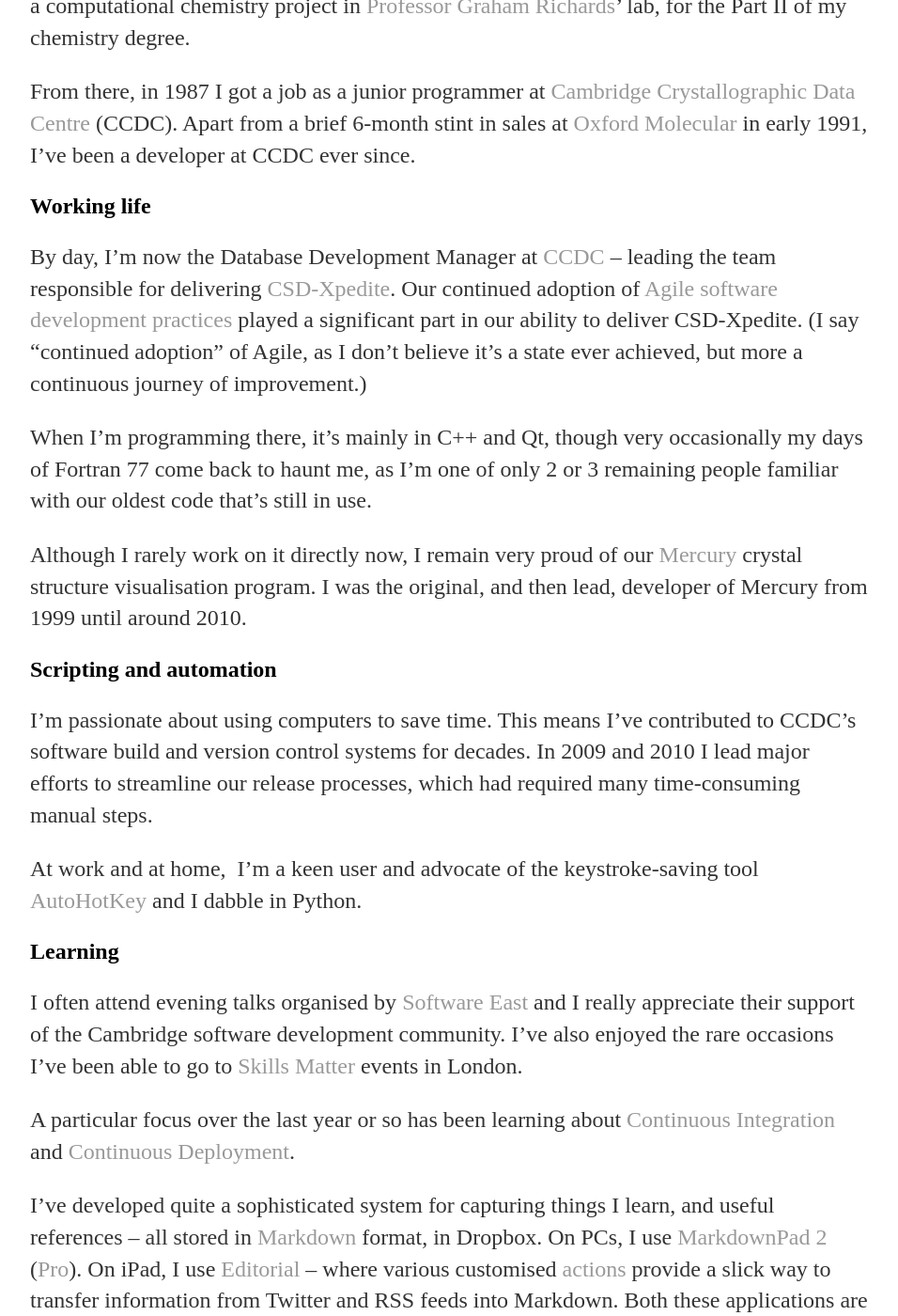
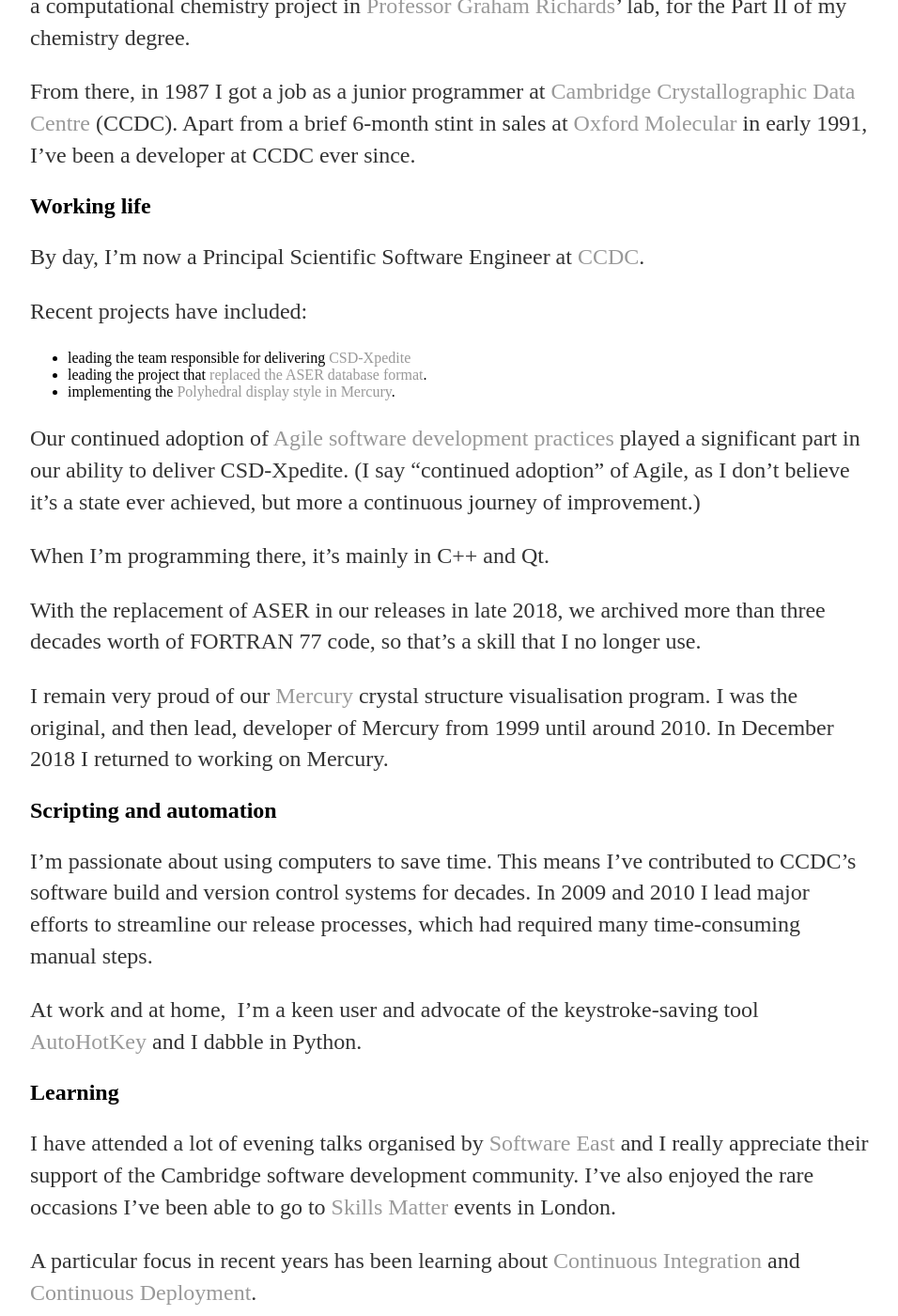
Before and after one commit to claremacrae/claremacrae.github.io, a Jekyll site: the page built from about.md, in a window 1280 px wide and 1400 px high, scrolled down 450 px. Shown: the whole window at 94% size, without its empty margins (160-1116 px from the left). Built offline with Jekyll 4.4.1, drawn with Linux system fonts in a browser that asks for light colours; some of the changed text lies outside the part shown.

Commit message:
Update "About me" by several years

```diff
--- a/about.md
+++ b/about.md
@@ -29,25 +29,32 @@
 
 ## Working life
 
-By day, I’m now the Database Development Manager at
-[CCDC](http://www.ccdc.cam.ac.uk/) – leading the team responsible for
+By day, I’m now a Principal Scientific Software Engineer at
+[CCDC](http://www.ccdc.cam.ac.uk/).
+
+Recent projects have included:
+
+* leading the team responsible for
 delivering
-[CSD-Xpedite](http://www.ccdc.cam.ac.uk/SUPPORTANDRESOURCES/Support/Pages/SupportSolution.aspx?supportsolutionid=304).
+[CSD-Xpedite](http://www.ccdc.cam.ac.uk/SUPPORTANDRESOURCES/Support/Pages/SupportSolution.aspx?supportsolutionid=304)
+* leading the project that [replaced the ASER database format](https://www.ccdc.cam.ac.uk/Community/blog/2017-12-14-csd-release-2018/).
+* implementing the [Polyhedral display style in Mercury](https://www.ccdc.cam.ac.uk/Community/blog/greater-structural-insight-and-clearer-visualisation/).
+
+
 Our continued adoption of [Agile software development
 practices](http://agilemanifesto.org/) played a significant part in our
 ability to deliver CSD-Xpedite. (I say “continued adoption” of Agile, as
 I don’t believe it’s a state ever achieved, but more a continuous
 journey of improvement.)
 
-When I’m programming there, it’s mainly in C++ and Qt, though very
-occasionally my days of Fortran 77 come back to haunt me, as I’m one of
-only 2 or 3 remaining people familiar with our oldest code that’s still
-in use.
+When I’m programming there, it’s mainly in C++ and Qt.
 
-Although I rarely work on it directly now, I remain very proud of our
+With the replacement of ASER in our releases in late 2018, we archived more than three decades worth of FORTRAN 77 code, so that's a skill that I no longer use.
+
+I remain very proud of our
 [Mercury](http://www.ccdc.cam.ac.uk/Solutions/CSDSystem/Pages/Mercury.aspx)
 crystal structure visualisation program. I was the original, and then
-lead, developer of Mercury from 1999 until around 2010.
+lead, developer of Mercury from 1999 until around 2010. In December 2018 I returned to working on Mercury.
 
 ## Scripting and automation
 
@@ -62,13 +69,13 @@
 
 ## Learning
 
-I often attend evening talks organised by [Software
+I have attended a lot of evening talks organised by [Software
 East](http://softwareast.ning.com/) and I really appreciate their
 support of the Cambridge software development community. I’ve also
 enjoyed the rare occasions I’ve been able to go to [Skills
 Matter](https://skillsmatter.com/) events in London.
 
-A particular focus over the last year or so has been learning about
+A particular focus in recent years has been learning about
 [Continuous Integration](http://en.wikipedia.org/wiki/Continuous_integration) and
 [Continuous Deployment](http://en.wikipedia.org/wiki/Continuous_delivery).
 
```
Also changed, not shown: other parts of about.md (+1 -3 lines).
